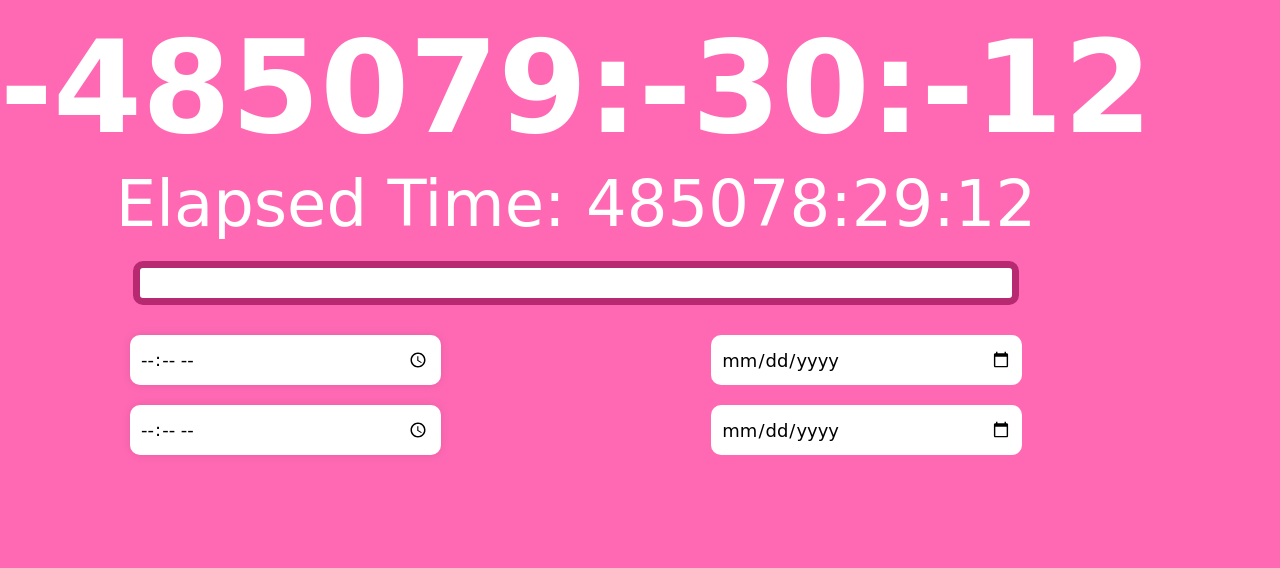
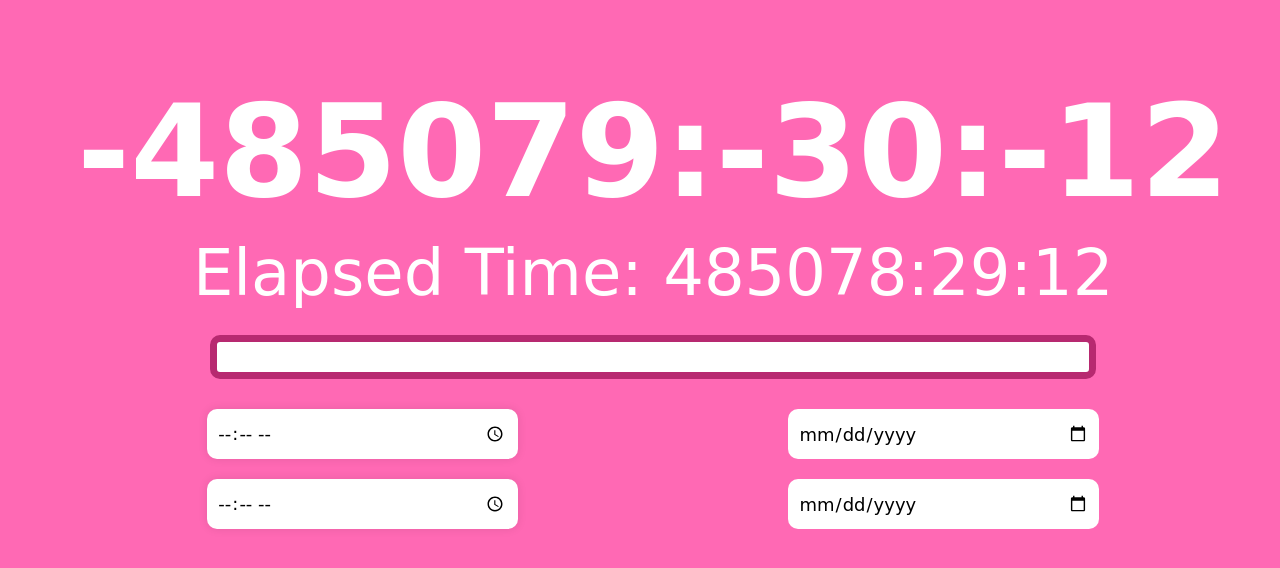
Before and after one commit to angelkawaiix/angelkawaiiworking.github.io, a plain HTML site: page index.html in a window 1280 px wide. Drawn offline with Linux system fonts and the light colour scheme; a web font is replaced by a local one.

Commit message:
update style.css

```diff
--- a/style.css
+++ b/style.css
@@ -10,11 +10,18 @@
 }
 
 .container {
+  display: flex;
+  position: relative;
   text-align: center;
   margin-top: 0px;
 
   /* adjust the width to fit the screen */
   /* add some margin to center the content */
+  flex-direction: column;
+  align-content: center;
+  align-items: center;
+  justify-content: center;
+  flex-wrap: nowrap;
 }
 
 .countdown-timer {
@@ -87,12 +94,13 @@ input[type="date"] {
 }
 
 .containerinput {
-  display: flex ;
+  display: flex;
   flex-direction: row;
   flex-wrap: nowrap;
   align-content: center;
   justify-content: center;
   align-items: center;
+  width: 100%;
 }
 
 .inputcontainer {
@@ -110,9 +118,9 @@ input[type="date"] {
 
 html {
   position: absolute;
-  left: -10vw;
-  display: flex;
   height: auto;
   width: -webkit-fill-available;
   justify-content: center;
+  margin: 5vw;
+  text-align: -webkit-center;
 }
```
